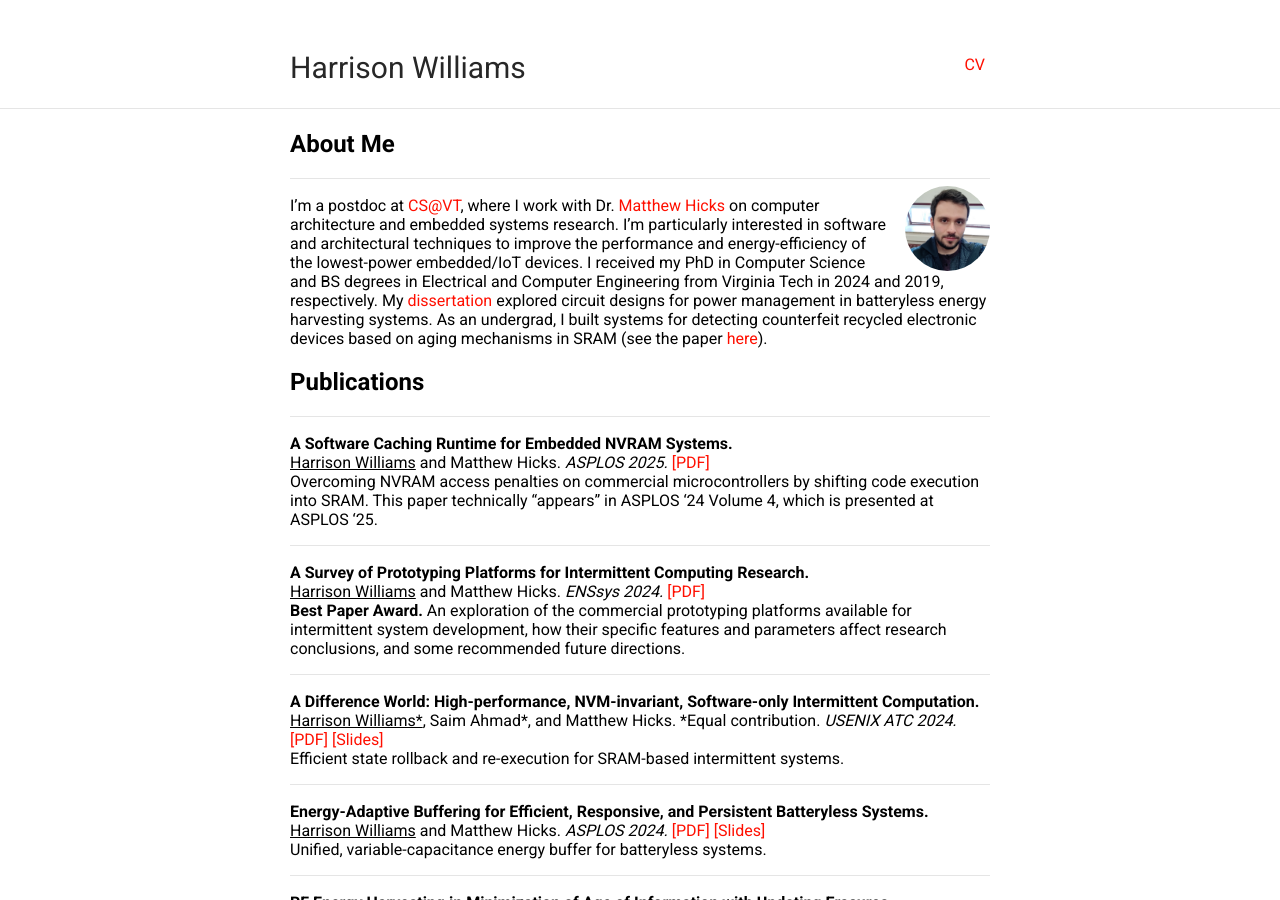
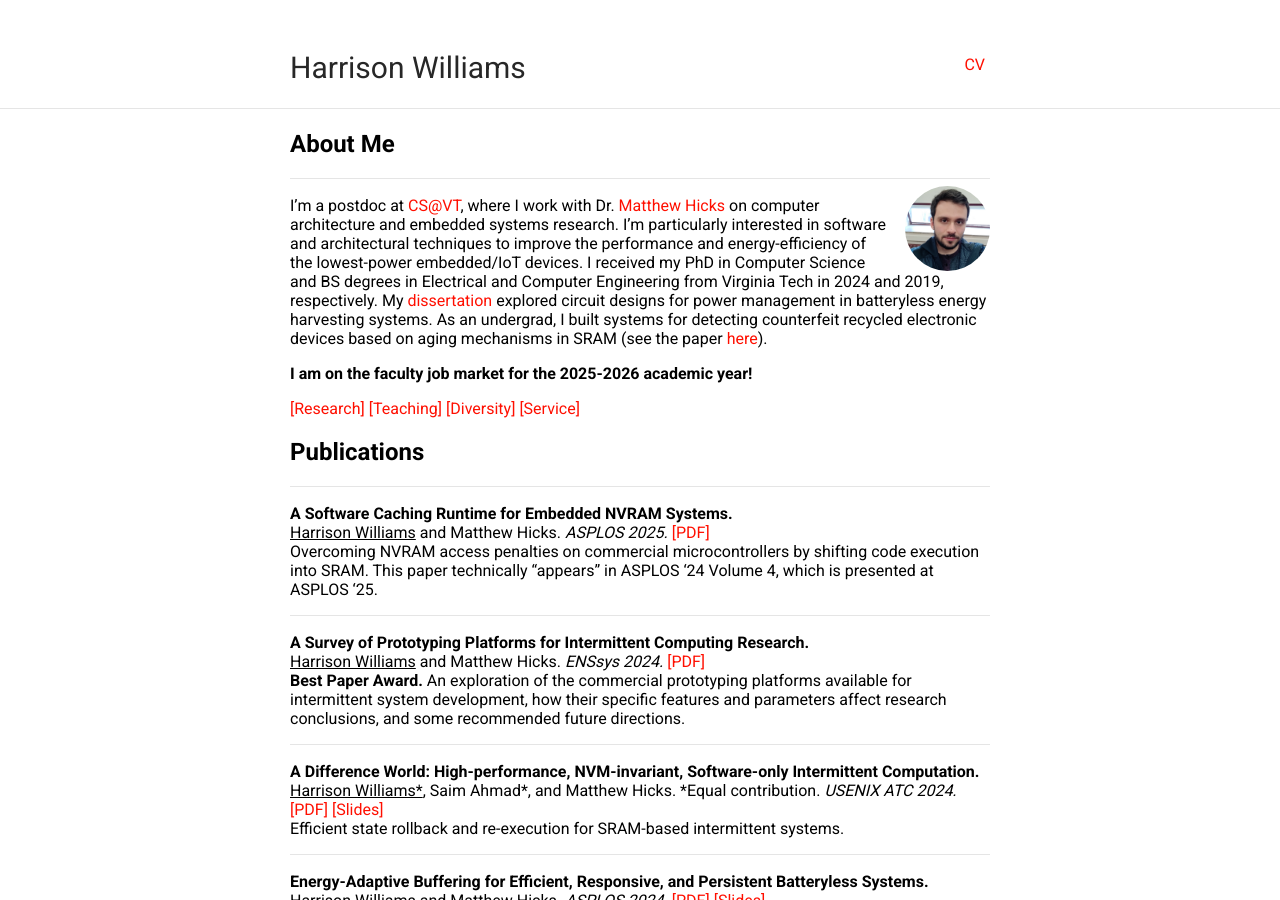
Before and after one commit to harriswms/harriswms.github.io, a Jekyll site: the page built from index.md, in a window 1280 px wide and 900 px high. Built offline with Jekyll 4.4.1, drawn with Linux system fonts in a browser that asks for light colours; our own code applies the rules of GitHub Pages for plain Markdown files.

Commit message:
Update index.md

```diff
--- a/index.md
+++ b/index.md
@@ -8,6 +8,10 @@ layout: default
 <img class="profile-picture" src="files/profile.png">
 
 I'm a postdoc at [CS@VT](https://cs.vt.edu/), where I work with Dr. [Matthew Hicks](https://impedimenttoprogress.com/) on computer architecture and embedded systems research. I'm particularly interested in software and architectural techniques to improve the performance and energy-efficiency of the lowest-power embedded/IoT devices. I received my PhD in Computer Science and BS degrees in Electrical and Computer Engineering from Virginia Tech in 2024 and 2019, respectively. My [dissertation](https://harriswms.github.io/files/Dissertation.pdf) explored circuit designs for power management in batteryless energy harvesting systems. As an undergrad, I built systems for detecting counterfeit recycled electronic devices based on aging mechanisms in SRAM (see the paper [here](https://harriswms.github.io/files/SiliconDatingArxiv.pdf)).
+
+<b>I am on the faculty job market for the 2025-2026 academic year!</b>
+
+[\[Research\]](https://harriswms.github.io/files/Research.pdf) [\[Teaching\]](https://harriswms.github.io/files/Teaching.pdf) [\[Diversity\]](https://harriswms.github.io/files/Diversity.pdf) [\[Service\]](https://harriswms.github.io/files/Service.pdf)
 
 ## Publications
 ---
```
